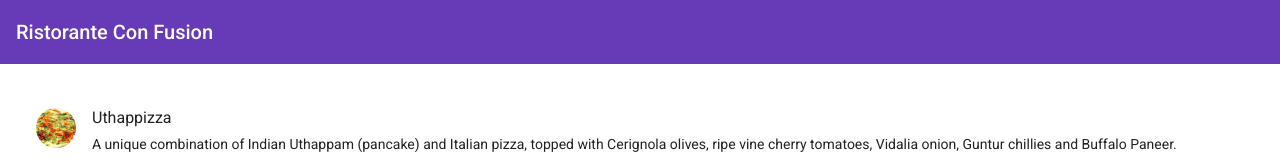
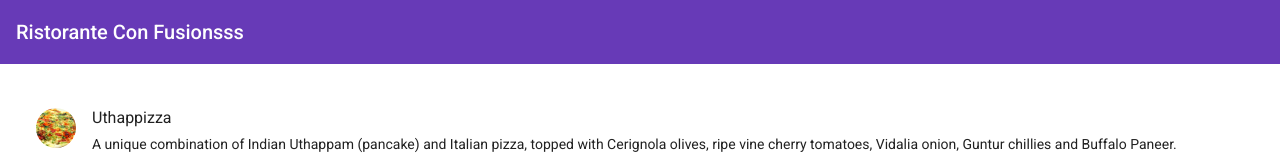
Before and after one commit to NailaAsgar/Angular, an Angular app: page / in a window 1280 px wide. Shown: the top 160 px of the page. Built offline with nearby package versions, Linux system fonts and the light colour scheme.

Commit message:
SSS is added

```diff
--- a/src/app/app.component.html
+++ b/src/app/app.component.html
@@ -1,2 +1,2 @@
-<mat-toolbar color="primary"> <span> Ristorante Con Fusion</span></mat-toolbar>
+<mat-toolbar color="primary"> <span> Ristorante Con Fusionsss</span></mat-toolbar>
 <app-menu></app-menu>
```
